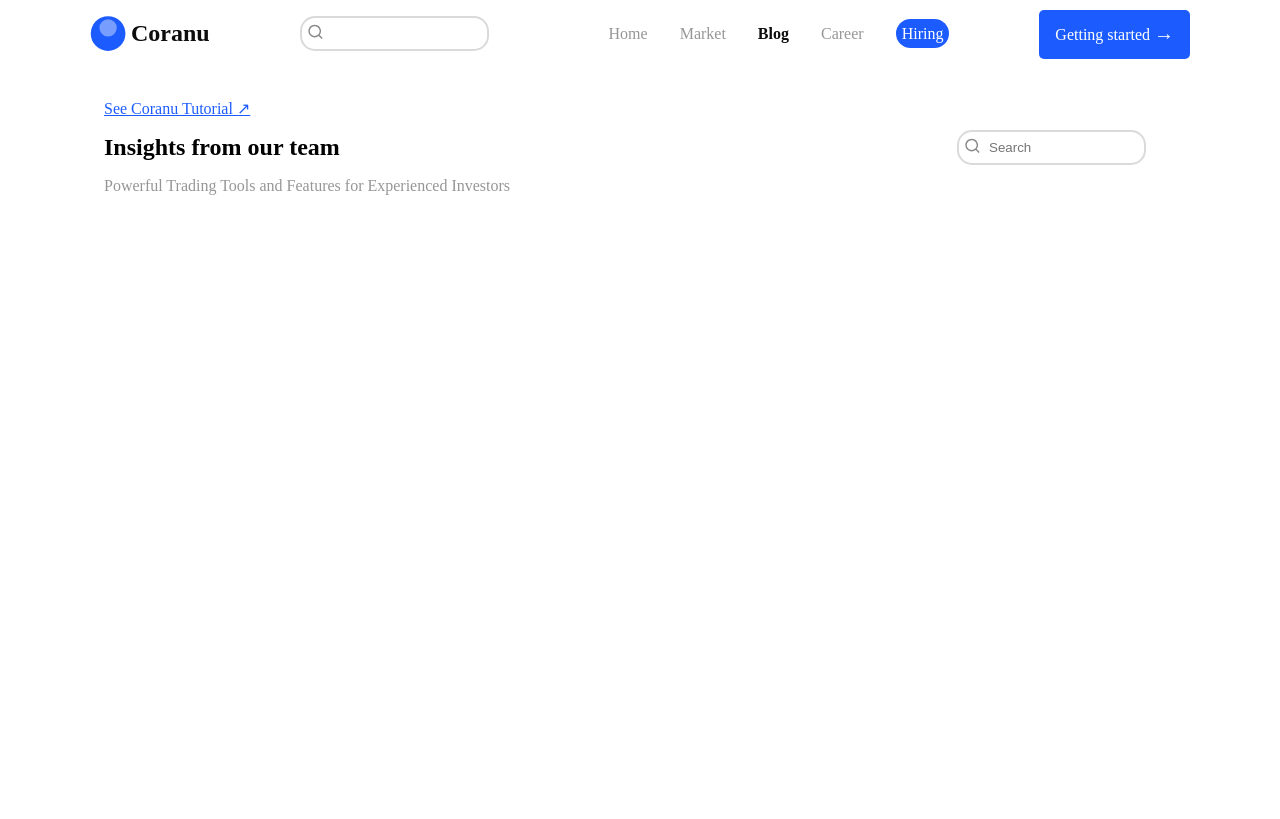
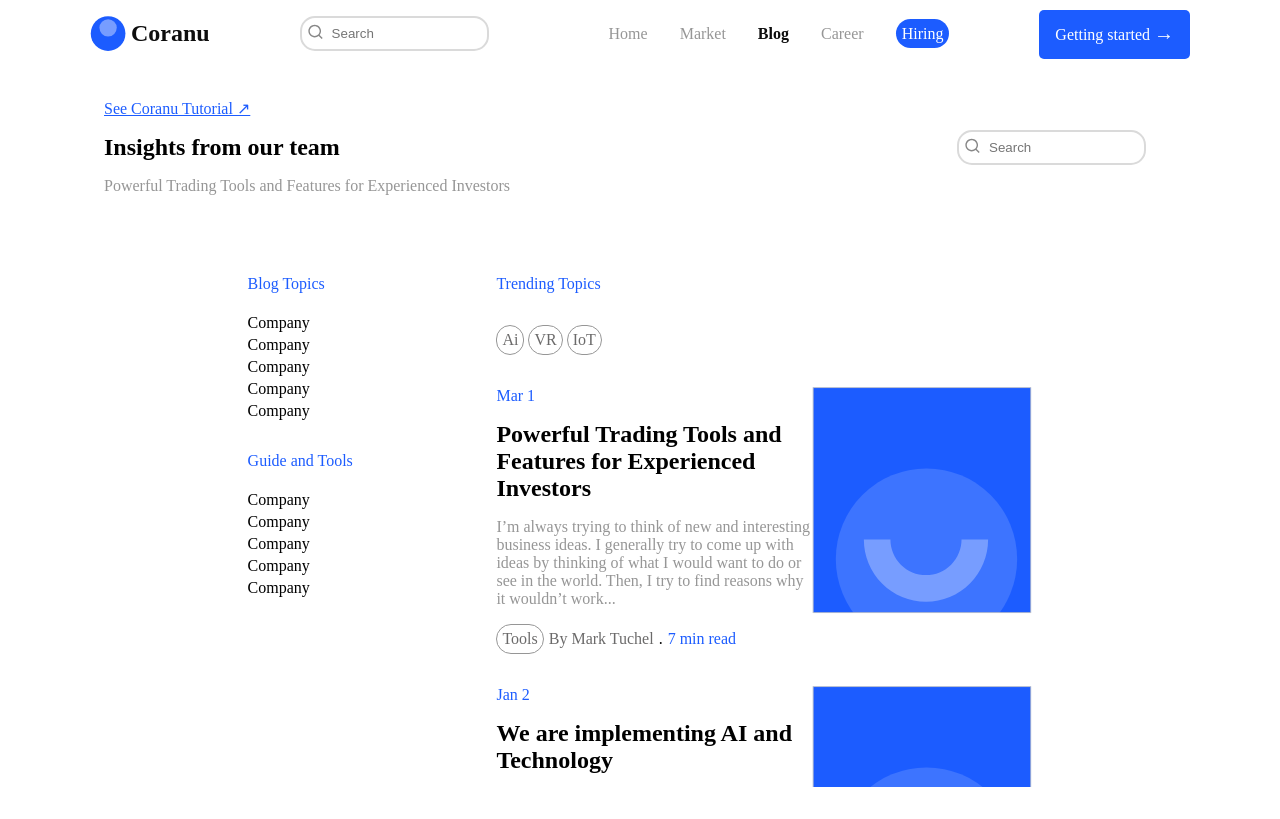
Before and after one commit to spykelionel/skye24blogui, a plain HTML site: page index.html in a window 1280 px wide. Drawn offline with Linux system fonts and the light colour scheme.

Commit message:
finish second section

```diff
--- a/base.css
+++ b/base.css
@@ -1,6 +1,7 @@
 :root {
   --color-primary: #1c5cff;
   --color-secondary: #969696;
+  --color-tertiary: #6b6a6a;
 }
 
 * {
--- a/index.html
+++ b/index.html
@@ -16,7 +16,7 @@
         </a>
       </div>
       <div class="flex input relative">
-        <input type="search" class="w-100" />
+        <input type="search" placeholder="Search" class="w-100" />
         <button type="submit" class="absolute">
           <img src="assets/images/search.svg" alt="" srcset="" />
         </button>
@@ -61,7 +61,84 @@
     </section>
 
     <!-- Second section -->
-    <section></section>
+    <section class="flex space-evenly align-base px-6/5 my-2">
+      <div class="">
+        <div class="flex column gap-5">
+          <p class="text-primary py-2">Blog Topics</p>
+          <ul class="flex column gap-4 my-1">
+            <li>Company</li>
+            <li>Company</li>
+            <li>Company</li>
+            <li>Company</li>
+            <li>Company</li>
+          </ul>
+        </div>
+        <div class="flex column gap-5 my-1">
+          <p class="text-primary py-2">Guide and Tools</p>
+          <ul class="flex column gap-4 my-1">
+            <li>Company</li>
+            <li>Company</li>
+            <li>Company</li>
+            <li>Company</li>
+            <li>Company</li>
+          </ul>
+        </div>
+      </div>
+      <div class="wm-50 hm-70 overflow-hidden overflow-y">
+        <div class="flex column gap-1r my-2">
+          <p class="text-primary py-1">Trending Topics</p>
+          <div class="flex align-center wrap gap-4">
+            <span class="br-5 p5 b-1 hover-grey text-tertiary">Ai</span>
+            <span class="br-5 p5 b-1 hover-grey text-tertiary">VR</span>
+            <span class="br-5 p5 b-1 hover-grey text-tertiary">IoT</span>
+          </div>
+        </div>
+        <div class="flex my-2">
+          <div class="left flex column gap-1r">
+            <p class="text-primary">Mar 1</p>
+            <h1>
+              Powerful Trading Tools and Features for Experienced Investors
+            </h1>
+            <p class="text-secondary">
+              I’m always trying to think of new and interesting business ideas.
+              I generally try to come up with ideas by thinking of what I would
+              want to do or see in the world. Then, I try to find reasons why it
+              wouldn’t work...
+            </p>
+            <div class="flex align-center gap-5">
+              <span class="br-5 p5 b-1 hover-grey text-tertiary">Tools</span>
+              <span class="text-tertiary">By Mark Tuchel</span>
+              <span>.</span>
+              <span class="text-primary">7 min read</span>
+            </div>
+          </div>
+          <div class="right">
+            <img src="assets/images/Frame 23.svg" alt="frame" srcset="" />
+          </div>
+        </div>
+        <div class="flex my-2">
+          <div class="left flex column gap-1r">
+            <p class="text-primary">Jan 2</p>
+            <h1>We are implementing AI and Technology</h1>
+            <p class="text-secondary">
+              I’m always trying to think of new and interesting business ideas.
+              I generally try to come up with ideas by thinking of what I would
+              want to do or see in the world. Then, I try to find reasons why it
+              wouldn’t work...
+            </p>
+            <div class="flex align-center gap-5">
+              <span class="br-5 p5 b-1 hover-grey text-tertiary">Ai</span>
+              <span class="text-tertiary">By Harry Oland</span>
+              <span>.</span>
+              <span class="text-primary">4 min read</span>
+            </div>
+          </div>
+          <div class="right">
+            <img src="assets/images/Frame 23.svg" alt="frame" srcset="" />
+          </div>
+        </div>
+      </div>
+    </section>
 
     <!-- Footer -->
     <footer></footer>
--- a/style.css
+++ b/style.css
@@ -4,6 +4,9 @@
   display: flex;
 }
 
+.wrap {
+  flex-wrap: wrap;
+}
 .column {
   flex-direction: column;
 }
@@ -18,16 +21,24 @@
 .space-around {
   justify-content: space-around;
 }
-.w-100 {
-  width: 100%;
+
+.align-center {
+  align-items: center;
 }
-
+.align-base {
+  align-items: baseline;
+}
+.p2 {
+  padding: 2px;
+}
+.p5 {
+  padding: 5px;
+}
+.p-1 {
+  padding: 1rem;
+}
 .p-2 {
   padding: 2rem;
-}
-
-.p-1 {
-  padding: 1rem;
 }
 .px-2 {
   padding-left: 2rem;
@@ -90,6 +101,14 @@
   margin-left: 1rem;
 }
 
+.br-5 {
+  border-radius: 15px;
+}
+
+.b-1 {
+  border: 1px solid var(--color-secondary);
+}
+
 .font-bold {
   font-weight: bold;
   color: #0d0d0d;
@@ -121,9 +140,6 @@
 .relative {
   position: relative;
 }
-.align-center {
-  align-items: center;
-}
 
 .self-center {
   align-self: center;
@@ -133,12 +149,33 @@
   color: #ffffff;
 }
 
+.hover-grey:hover {
+  cursor: pointer;
+  background-color: #dadada;
+}
+.w-100 {
+  width: 100%;
+}
+.wm-50 {
+  max-width: 50%;
+}
+.hm-70 {
+  max-height: 70vh;
+}
+.overflow-hidden {
+  overflow: hidden;
+}
+.overflow-y {
+  overflow-y: scroll;
+}
 .text-primary {
   color: var(--color-primary);
 }
-
 .text-secondary {
   color: var(--color-secondary);
+}
+.text-tertiary {
+  color: var(--color-tertiary);
 }
 
 .border-radius-default {
```
